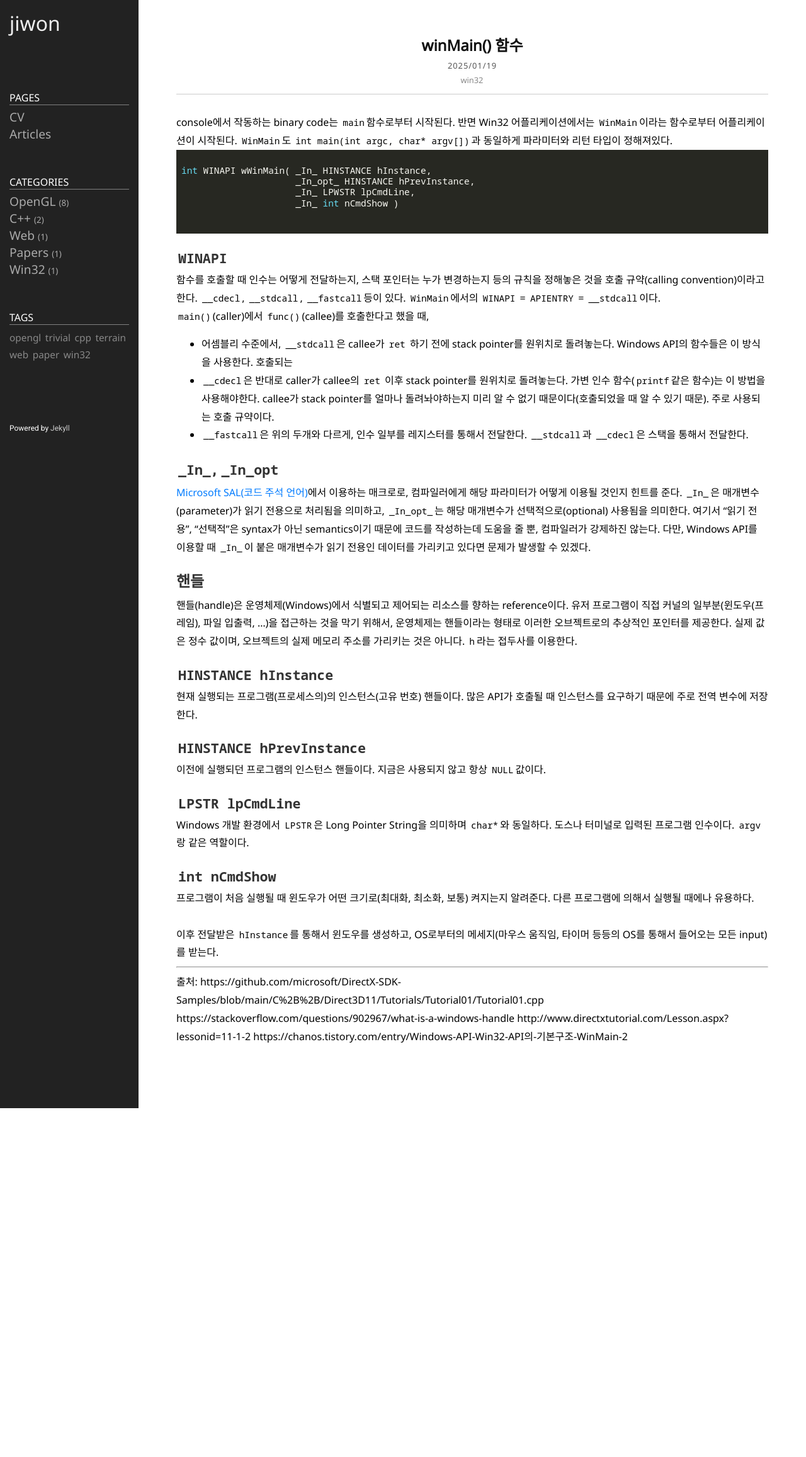
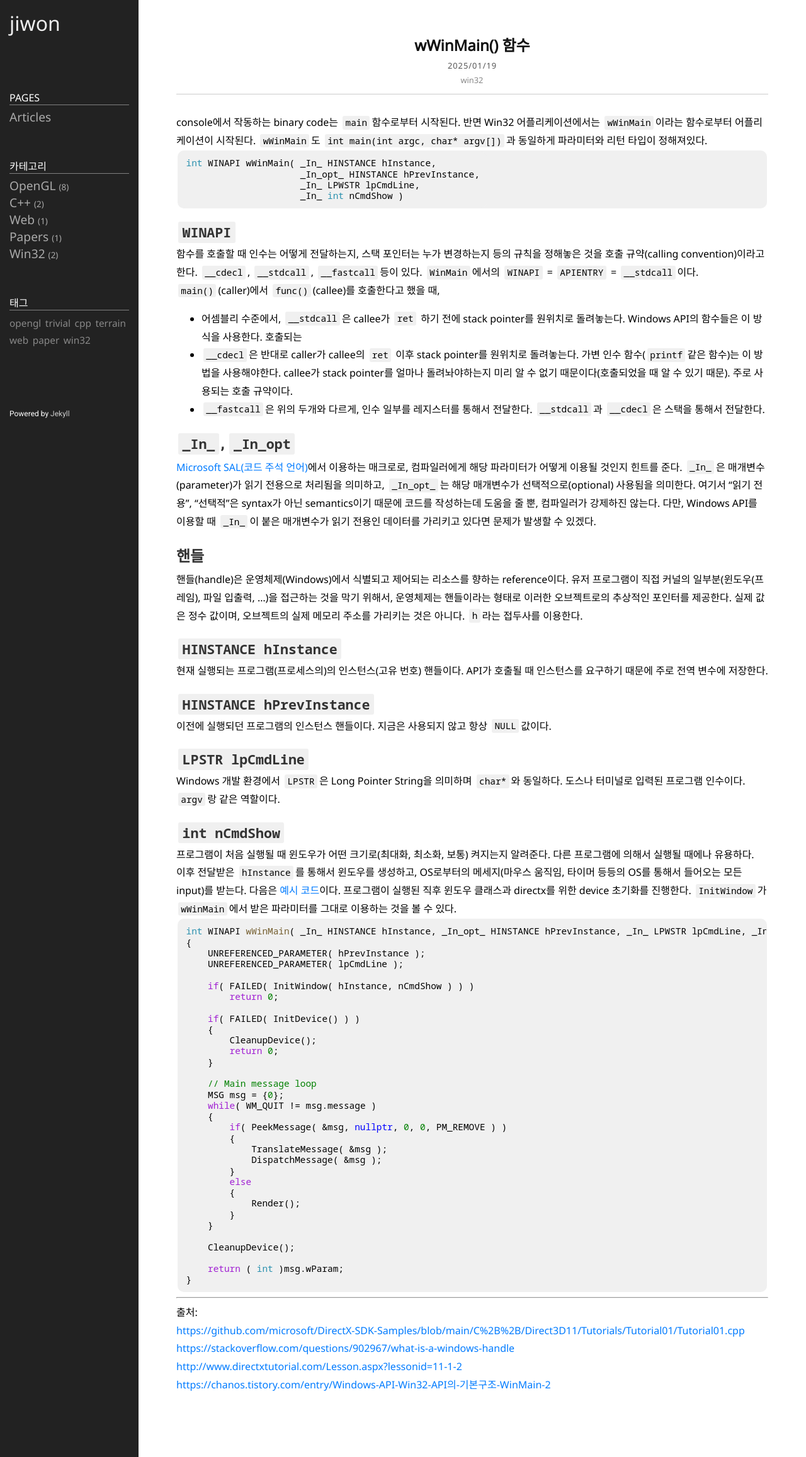
Before and after one commit to jiwon1304/jiwon1304.github.io, a Jekyll site: the page built from _posts/2025-01-19-wWinMain.markdown, in a window 1280 px wide. Shown: the whole page at 63% size. Built offline with Jekyll 4.4.1, drawn with Linux system fonts in a browser that asks for light colours; some web fonts are replaced; before the commit the page ends 1760 px from its top, so only the background shows below that.

Commit message:
wWinMain 수정

````diff
--- a/_config.yml
+++ b/_config.yml
@@ -30,7 +30,7 @@ svg:
   optimize: true
 # Build settings
 # theme: minima
-highlighter-theme: monokai
+highlighter-theme: vs
 date_format: "%Y-%M-%D"
 plugins:
   - jekyll-feed
@@ -44,6 +44,10 @@ highlighter: rouge
 lsi: false
 excerpt_separator: "\n\n"
 incremental: false
+
+kramdown:
+  syntax_highlighter: rouge
+  input: GFM
 
 
 # Exclude from processing.
--- a/_includes/sidebar.html
+++ b/_includes/sidebar.html
@@ -15,7 +15,7 @@
 <div class="sidebar-item sidebar-nav">
 	<ul class="nav">
       <li class="nav-title">Pages</li>
-	  <a rel="me" class="nav-item" href="https://jiwon1304.github.io/cv/">CV</a>
+	  <!-- <a rel="me" class="nav-item" href="https://jiwon1304.github.io/cv/">CV</a> -->
 	  <li>
 	  	<a class="nav-item" href="/">Articles</a>
 	  </li>
@@ -39,7 +39,7 @@
 
 <div class="sidebar-item sidebar-nav">
 	<ul class="nav">
-		  <li class="nav-title">Categories</li>
+		  <li class="nav-title">카테고리</li>
 	  {% for category in site.categories %}
 	  <li>
 		  <a class="nav-item" href="{{ root_url }}/{{ site.category_dir }}#{{ category | first }}">
@@ -54,7 +54,7 @@
 
 <div class="sidebar-item sidebar-nav">
 	<ul class="nav">
-		  <li class="nav-title">Tags</li>
+		  <li class="nav-title">태그</li>
 	  {% for tag in site.tags %}
 		  <a class="nav-item" href="{{ root_url }}/{{ site.tag_dir }}#{{ tag | first }}">
 			  <span class="tags">{{ tag | first }}</span>
--- a/_layouts/default.html
+++ b/_layouts/default.html
@@ -1,3 +1,5 @@
 {% include mathjax_support.html %}
 
 {%- include default.html -%}
+
+<link rel="stylesheet" href="{{ '/public/css/syntax/vs.css' | relative_url }}">
--- a/_posts/2025-01-19-winMain.markdown
+++ b/_posts/2025-01-19-wWinMain.markdown
@@ -1,18 +1,17 @@
 ---
 layout: post
-title:  "winMain() 함수"
+title:  "wWinMain() 함수"
 categories: win32
 tags: [win32]
 ---
-console에서 작동하는 binary code는 `main`함수로부터 시작된다. 반면 Win32 어플리케이션에서는 `WinMain`이라는 함수로부터 어플리케이션이 시작된다.
-`WinMain`도 `int main(int argc, char* argv[])`과 동일하게 파라미터와 리턴 타입이 정해져있다.
+console에서 작동하는 binary code는 `main`함수로부터 시작된다. 반면 Win32 어플리케이션에서는 `wWinMain`이라는 함수로부터 어플리케이션이 시작된다.
+`wWinMain`도 `int main(int argc, char* argv[])`과 동일하게 파라미터와 리턴 타입이 정해져있다.
 
 ```cpp
 int WINAPI wWinMain( _In_ HINSTANCE hInstance,
                      _In_opt_ HINSTANCE hPrevInstance,
                      _In_ LPWSTR lpCmdLine,
                      _In_ int nCmdShow )
-
 ```
 # `WINAPI`
 함수를 호출할 때 인수는 어떻게 전달하는지, 스택 포인터는 누가 변경하는지 등의 규칙을 정해놓은 것을 호출 규약(calling convention)이라고 한다.
@@ -30,7 +29,7 @@ int WINAPI wWinMain( _In_ HINSTANCE hInstance,
 핸들(handle)은 운영체제(Windows)에서 식별되고 제어되는 리소스를 향하는 reference이다. 유저 프로그램이 직접 커널의 일부분(윈도우(프레임), 파일 입출력, ...)을 접근하는 것을 막기 위해서, 운영체제는 핸들이라는 형태로 이러한 오브젝트로의 추상적인 포인터를 제공한다. 실제 값은 정수 값이며, 오브젝트의 실제 메모리 주소를 가리키는 것은 아니다. `h`라는 접두사를 이용한다.
 
 # `HINSTANCE hInstance`
-현재 실행되는 프로그램(프로세스의)의 인스턴스(고유 번호) 핸들이다. 많은 API가 호출될 때 인스턴스를 요구하기 때문에 주로 전역 변수에 저장한다.
+현재 실행되는 프로그램(프로세스의)의 인스턴스(고유 번호) 핸들이다. API가 호출될 때 인스턴스를 요구하기 때문에 주로 전역 변수에 저장한다.
 
 # `HINSTANCE hPrevInstance`
 이전에 실행되던 프로그램의 인스턴스 핸들이다. 지금은 사용되지 않고 항상 `NULL`값이다.
@@ -40,12 +39,52 @@ Windows 개발 환경에서 `LPSTR`은 Long Pointer String을 의미하며 `char
 
 # `int nCmdShow`
 프로그램이 처음 실행될 때 윈도우가 어떤 크기로(최대화, 최소화, 보통) 켜지는지 알려준다. 다른 프로그램에 의해서 실행될 때에나 유용하다.
-<br><br>
-이후 전달받은 `hInstance`를 통해서 윈도우를 생성하고, OS로부터의 메세지(마우스 움직임, 타이머 등등의 OS를 통해서 들어오는 모든 input)를 받는다.
+
+이후 전달받은 `hInstance`를 통해서 윈도우를 생성하고, OS로부터의 메세지(마우스 움직임, 타이머 등등의 OS를 통해서 들어오는 모든 input)를 받는다. 다음은 [예시 코드](https://github.com/microsoft/DirectX-SDK-Samples/blob/main/C%2B%2B/Direct3D11/Tutorials/Tutorial01/Tutorial01.cpp)이다. 프로그램이 실행된 직후 윈도우 클래스과 directx를 위한 device 초기화를 진행한다. `InitWindow`가 `wWinMain`에서 받은 파라미터를 그대로 이용하는 것을 볼 수 있다.
+
+```cpp
+int WINAPI wWinMain( _In_ HINSTANCE hInstance, _In_opt_ HINSTANCE hPrevInstance, _In_ LPWSTR lpCmdLine, _In_ int nCmdShow )
+{
+    UNREFERENCED_PARAMETER( hPrevInstance );
+    UNREFERENCED_PARAMETER( lpCmdLine );
+
+    if( FAILED( InitWindow( hInstance, nCmdShow ) ) )
+        return 0;
+
+    if( FAILED( InitDevice() ) )
+    {
+        CleanupDevice();
+        return 0;
+    }
+
+    // Main message loop
+    MSG msg = {0};
+    while( WM_QUIT != msg.message )
+    {
+        if( PeekMessage( &msg, nullptr, 0, 0, PM_REMOVE ) )
+        {
+            TranslateMessage( &msg );
+            DispatchMessage( &msg );
+        }
+        else
+        {
+            Render();
+        }
+    }
+
+    CleanupDevice();
+
+    return ( int )msg.wParam;
+}
+```
 
 ---
 출처:
-https://github.com/microsoft/DirectX-SDK-Samples/blob/main/C%2B%2B/Direct3D11/Tutorials/Tutorial01/Tutorial01.cpp
-https://stackoverflow.com/questions/902967/what-is-a-windows-handle
-http://www.directxtutorial.com/Lesson.aspx?lessonid=11-1-2
-https://chanos.tistory.com/entry/Windows-API-Win32-API의-기본구조-WinMain-2
+
+<https://github.com/microsoft/DirectX-SDK-Samples/blob/main/C%2B%2B/Direct3D11/Tutorials/Tutorial01/Tutorial01.cpp>
+
+<https://stackoverflow.com/questions/902967/what-is-a-windows-handle>
+
+<http://www.directxtutorial.com/Lesson.aspx?lessonid=11-1-2>
+
+<https://chanos.tistory.com/entry/Windows-API-Win32-API의-기본구조-WinMain-2>
--- a/public/css/style.css
+++ b/public/css/style.css
@@ -1,8 +1,10 @@
 @import url(//fonts.googleapis.com/css?family=Ubuntu:500&subset=latin,latin-ext);
 @import url('https://fonts.googleapis.com/css?family=Gelasio|Kulim+Park|Nanum+Myeongjo|Nanum+Gothic|Noto+Sans|Noto+Sans+KR|Roboto&display=swap');
-@import url(syntax/monokai.css);
+/* @import url(syntax/monokai.css); */
 @import url('https://fonts.googleapis.com/css2?family=Noto+Sans+KR:wght@100..900&display=swap');
 @import url("https://cdn.jsdelivr.net/gh/orioncactus/pretendard@v1.3.9/dist/web/variable/pretendardvariable.min.css");
+@import url('https://fonts.googleapis.com/css2?family=Noto+Sans+Mono&display=swap');
+
 @font-face {
 	font-family: "Computer Modern";
 	src: url('http://mirrors.ctan.org/fonts/cm-unicode/fonts/otf/cmunss.otf');
@@ -110,10 +112,17 @@ code {
 	font-family: "Noto Sans Mono", "Consolas", monospace;
 	font-size: 0.9em;
 	margin: 3px;
+	background-color: #f0f0f0;
+	border-radius: 3px;
+	padding: .3em;
+	padding-top: 0.1em;
+	padding-bottom: 0.1em;
 }
 
 .highlight{
 	display: flex;
+	margin: 0.1em;
+	border-radius: 10px;
 }
 
 .container {
--- a/public/css/syntax/vs.css
+++ b/public/css/syntax/vs.css
@@ -1,7 +1,9 @@
 .highlight .hll { background-color: #ffffcc }
-.highlight  { background: #ffffff; }
+.highlight  { background: #f0f0f0; }
 .highlight .c { color: #008000 } /* Comment */
+/*
 .highlight .err { border: 1px solid #FF0000 } /* Error */
+ */
 .highlight .k { color: #0000ff } /* Keyword */
 .highlight .ch { color: #008000 } /* Comment.Hashbang */
 .highlight .cm { color: #008000 } /* Comment.Multiline */
@@ -36,3 +38,8 @@
 .highlight .sr { color: #a31515 } /* Literal.String.Regex */
 .highlight .s1 { color: #a31515 } /* Literal.String.Single */
 .highlight .ss { color: #a31515 } /* Literal.String.Symbol */
+/* .highlight .o { color: #000 } */
+.highlight .mi { color: #008000 }
+.highlight .nb { color: #0000FF }
+.highlight .nf { color: #755F30 }
+.highlight .k { color: #A020D3;}
````
Also changed, not shown: _posts/2025-01-20-window-만들기.markdown (added, +67 -0 lines).
